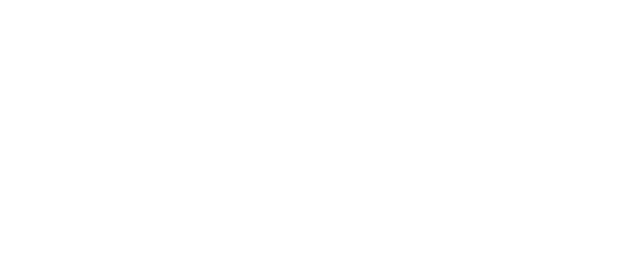
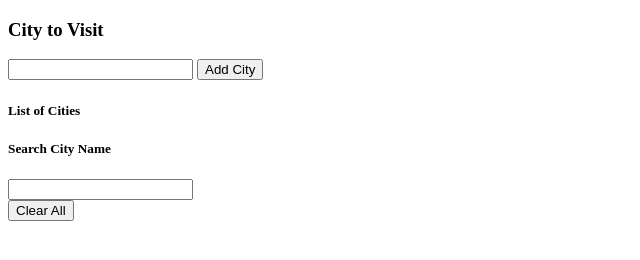
Before and after one commit to HamzaJirah/city-list, a plain HTML site: page index.html in a window 1280 px wide. Shown: the whole page, without its empty margins (0-640 px from the left). Drawn offline with Linux system fonts and the light colour scheme.

Commit message:
added html markup

```diff
--- a/index.html
+++ b/index.html
@@ -9,6 +9,27 @@
   <link rel="stylesheet" href="css/main.css">
 </head>
 <body>
+  <div class="container">
+    <section class="create-city">
+      <h3>City to Visit</h3>
+      <label for="city"></label>
+      <input class="city-name" type="text" name="city">
+      <input class="add-city" type="submit" value="Add City">
+    </section>
+    <section class="display-city">
+      <h5>List of Cities</h5>
+      <ul class="list-of-cities">
+
+      </ul>
+    </section>
+    <section class="find-city">
+      <h5>Search City Name</h5>
+      <input type="text" id="search-city">
+    </section>
+    <section class="delete-all-cities">
+      <button class="delete-cities">Clear All</button>
+    </section>
+  </div>
 
   <script src="js/app.js"></script>
 </body>
```
Also changed, not shown: pseudocode.txt.
